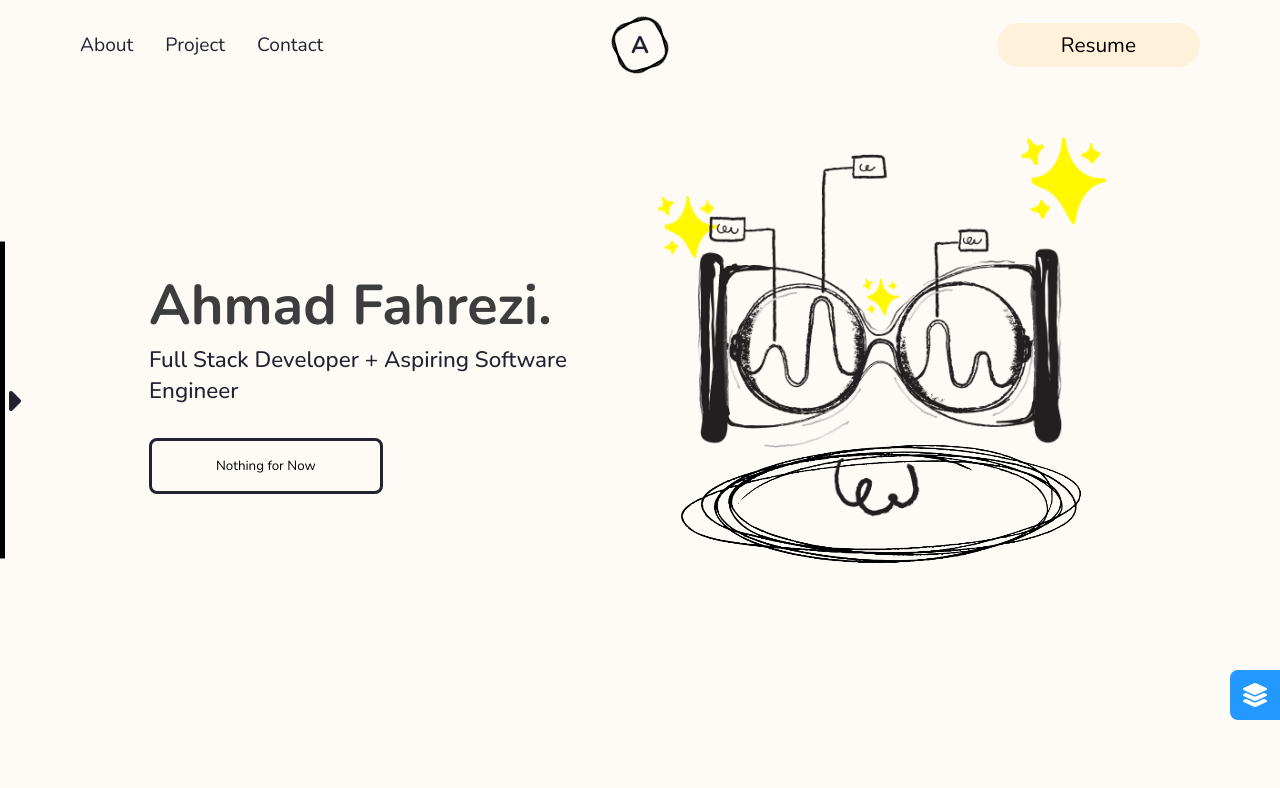
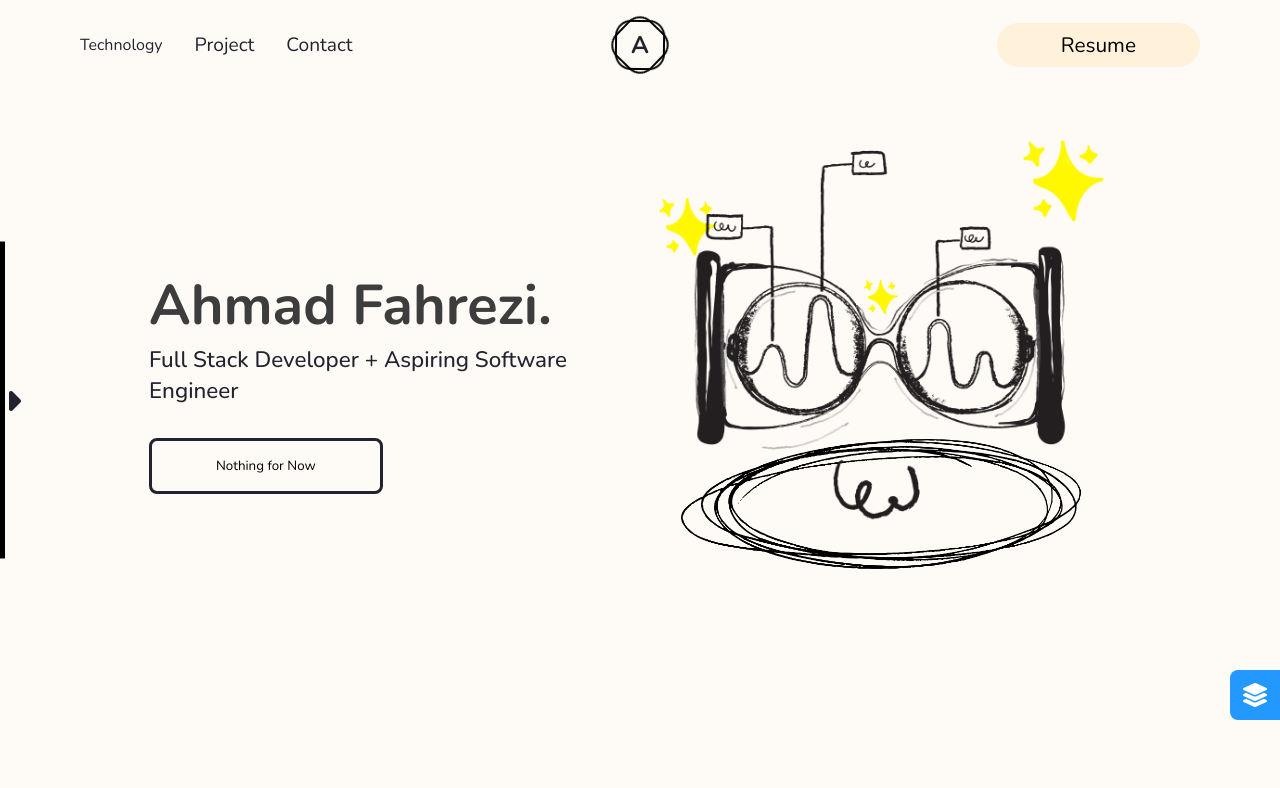
Before and after one commit to ahmadfahrezi81/vue-portfolio, a Vue app: page / in a window 1280 px wide. Shown: the top 788 px of the page. Built offline with nearby package versions, Linux system fonts and the light colour scheme.

Commit message:
testing anchor

```diff
--- a/src/App.vue
+++ b/src/App.vue
@@ -3,6 +3,7 @@
         <Navbar />
         <!-- <HomeView /> -->
         <router-view />
+        <div id="technology">IT SHOULD SCROLL TO HERE</div>
     </div>
     <div v-else>
         <Spinner />
@@ -22,7 +23,7 @@ export default {
         onMounted(() => {
             setTimeout(() => {
                 loading.value = false;
-            }, 2100);
+            }, 100); //2100
         });
 
         return { loading };
--- a/src/components/AboutMe.vue
+++ b/src/components/AboutMe.vue
@@ -1,5 +1,5 @@
 <template>
-    <div class="section_head" id="AboutMe">
+    <div class="section_head" id="about">
         <span class="section_head_title">About Me</span>
         <span class="section_head_number">1</span>
     </div>
--- a/src/components/Navbar.vue
+++ b/src/components/Navbar.vue
@@ -3,7 +3,12 @@
         <div v-if="isDesktop" class="navbar_desktop">
             <ul class="desktop_option">
                 <!-- <li @click="test">About</li> -->
-                <li @click="home"><a href="#AboutMe">About</a></li>
+                <!-- <li @click="home"><a href="#AboutMe">About</a></li> -->
+                <!-- <router-link to="#about">Enter</router-link> -->
+                <router-link :to="{ path: '/', hash: '#technology' }"
+                    >Technology</router-link
+                >
+
                 <li @click="home"><a href="#MainProject">Project</a></li>
                 <li @click="home"><a href="#Contact">Contact</a></li>
 
--- a/src/router/index.js
+++ b/src/router/index.js
@@ -25,11 +25,14 @@ const router = createRouter({
         },
     ],
     scrollBehavior(to, from, savedPosition) {
+        //this is to go to #About & #Contact
         if (to.hash) {
             return {
                 selector: to.hash,
+                behavior: "smooth",
             };
         }
+        document.getElementById("app").scrollIntoView({ behavior: "smooth" });
     },
 });
 
```
